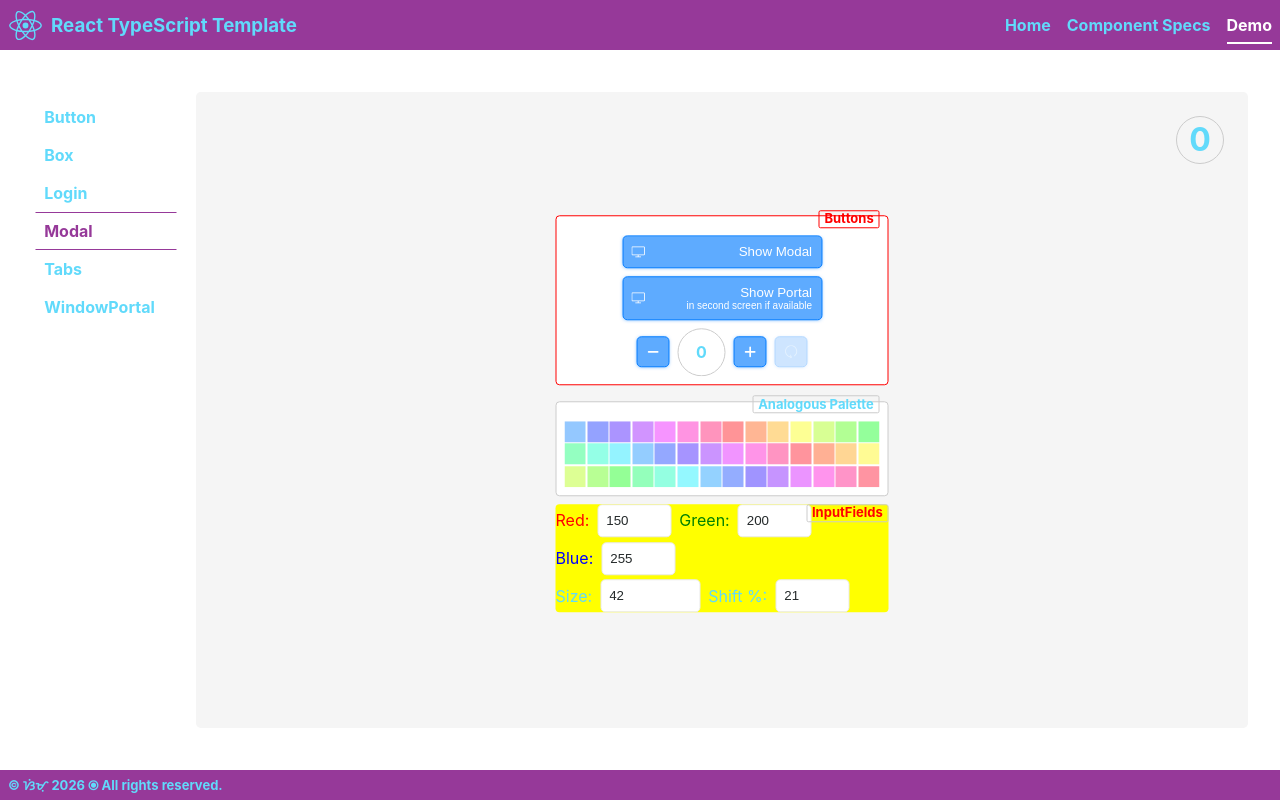
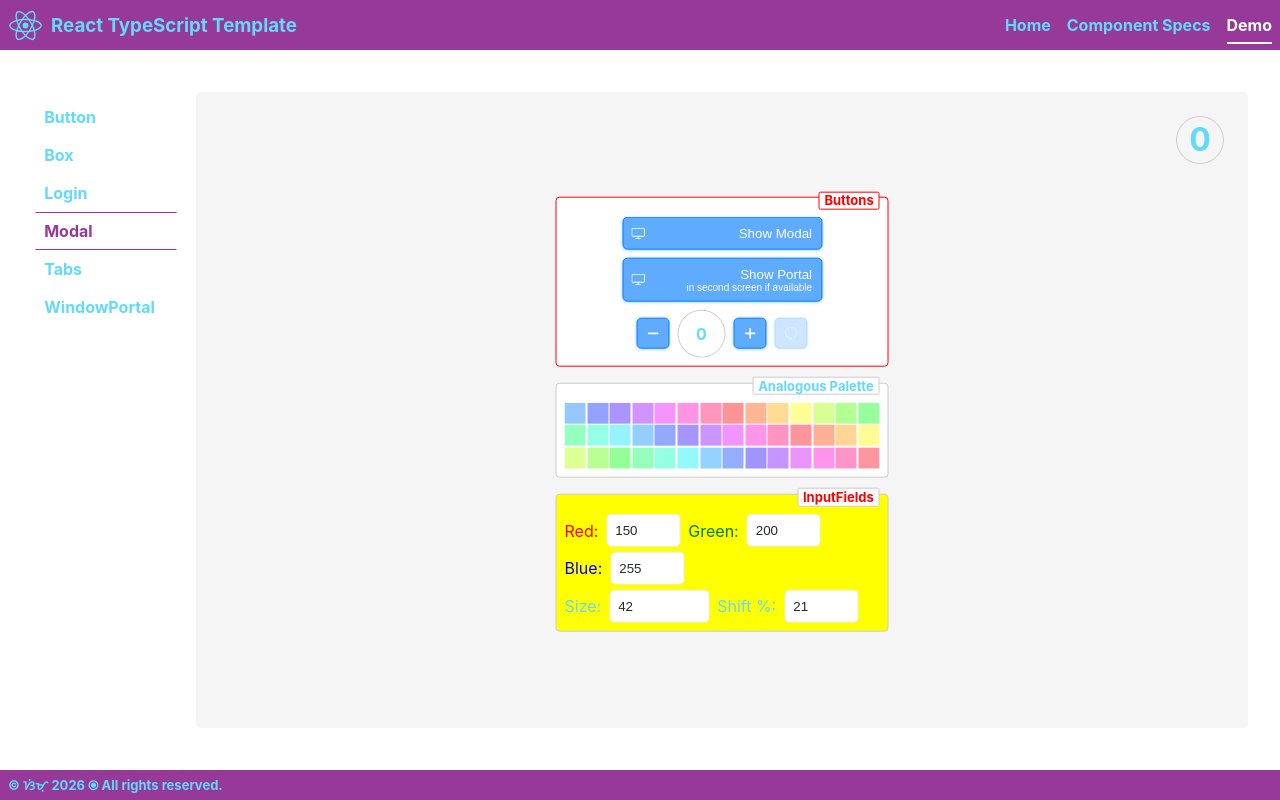
Before and after one commit to jaosimt/ts-app-template, a React (Create React App) app: page /demo/modal in a window 1280 px wide. Built offline with nearby package versions, Linux system fonts and the light colour scheme.

Commit message:
* cleanup

```diff
--- a/src/components/pages/componentSpecs/specs/tab.tsx
+++ b/src/components/pages/componentSpecs/specs/tab.tsx
@@ -1,5 +1,5 @@
 import { FC } from 'react';
-import { Link } from 'react-router';
+import { Link, useNavigate } from 'react-router';
 import { Prism as SyntaxHighlighter } from 'react-syntax-highlighter';
 import { CssColors } from '../../../../utils/ext';
 import Box from '../../../partials/box';
@@ -78,15 +78,18 @@ const tabData: PropsListProps[] = [
 ];
 
 const TabSpecs: FC<SelectedThemeProps> = ({selectedTheme}) => {
+    let navigate = useNavigate();
+
     return <>
         <Box
-            border={false}
+            border={'label-only'}
             tight={true}
-            label={'tsx'}
+            label={'Demo'}
             labelSize={'large'}
             labelPosition={'top-right'}
             backgroundColor={'transparent'}
             labelColor={'magenta'}
+            onLabelClick={() => navigate('/demo/tab')}
         >
             <SyntaxHighlighter
                 codeTagProps={{style: {margin: 0, background: 'transparent', paddingTop: 0, paddingBottom: 0}}}
--- a/src/components/pages/demo/modal.tsx
+++ b/src/components/pages/demo/modal.tsx
@@ -235,8 +235,6 @@ const ModalDemo: FC = () => {
             </Box>
 
             <Box
-                tight={true}
-                border={'label-only'}
                 width={333}
                 borderRadius={'4px'}
                 backgroundColor={'yellow'}
--- a/src/components/partials/box/index.tsx
+++ b/src/components/partials/box/index.tsx
@@ -54,7 +54,7 @@ const Label = styled.h5<{
     $tight: boolean,
     $onLabelClick?: Function
 }>`
-    cursor: ${props => props.$onLabelClick ? 'pointer' : 'default'}
+    cursor: ${props => props.$onLabelClick ? 'pointer' : 'default'};
     background: ${props => props.$background};
     border-width: ${props => props.$borderWidth};
     border-style: inherit;
@@ -197,7 +197,7 @@ const Box: FC<BoxProps> = (props) => {
             $borderColor={borderColor}
             $borderRadius={titleBorderRadius}
             $color={labelColor}
-            $margin={tight ? border === 'label-only' ? 0 : '0.1rem' : '-0.9rem 0 0 0'}
+            $margin={tight ? border === 'label-only' ? '0.1rem' : 0 : '-0.9rem 0 0 0'}
             $fontSize={labelSize}
             $labelPosition={labelPosition}
             $labelWidth={labelWidth}
```
